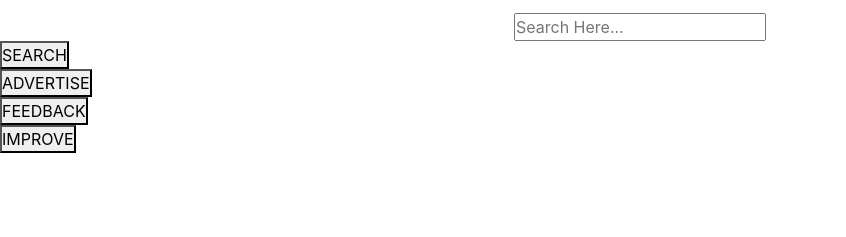
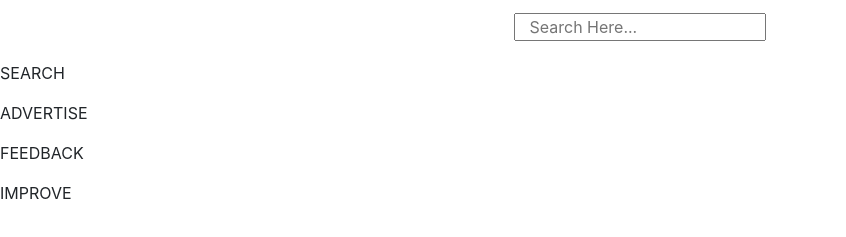
Before and after one commit to NeilDatt/DogDoggieDo_SearchEngine, a plain HTML site: page index.html in a window 1280 px wide. Shown: the part 363-600 px from the top of the page, without its empty margins (0-846 px from the left). Drawn offline with nearby package versions, Linux system fonts and the light colour scheme; files whose address does not match are found by name.

Commit message:
Update index.html

```diff
--- a/index.html
+++ b/index.html
@@ -37,21 +37,31 @@
         </div>
         <div class="inputBar_div">
             <form>
-                <input type="text" width="-10px" name="inputBar" class="input" id="input" autocomplete="off" placeholder="Search Here...">
+                <input type="text" width="80px" name="inputBar" class="input" id="input" autocomplete="off" placeholder="   Search Here...">
             </form>
         </div>
         </center>
-        <div class="searchButton">
-            <button class="searchButton" id="search">SEARCH</button>
+        <div class="search">
+            <div class="searchButton" id="search">
+                <p class="none" onclick="search()">SEARCH</p>
+            </div>
         </div>
         <div class="advertise">
-            <button class="advertise" id="advertise">ADVERTISE</button>
+            <div class="advertiseButton" id="advertise">
+                <p class="none1" onclick="ad()">ADVERTISE</p>
+            </div>
         </div>
         <div class="feedback">
-            <button class="feedback" id="feedback">FEEDBACK</button>
+            <div class="feedbackButton" id="feedback">
+                <p class="none1" onclick="feedback()">FEEDBACK</p>
+            </div>
         </div>
         <div class="improve">
-            <button class="improve" id="improve">IMPROVE</button>
+            <div class="improveButton" id="improve">
+                <p class="none1" onclick="improve()">
+                    IMPROVE
+                </p>
+            </div>
         </div>
     </div>
     <script src="script.js"></script>
```
